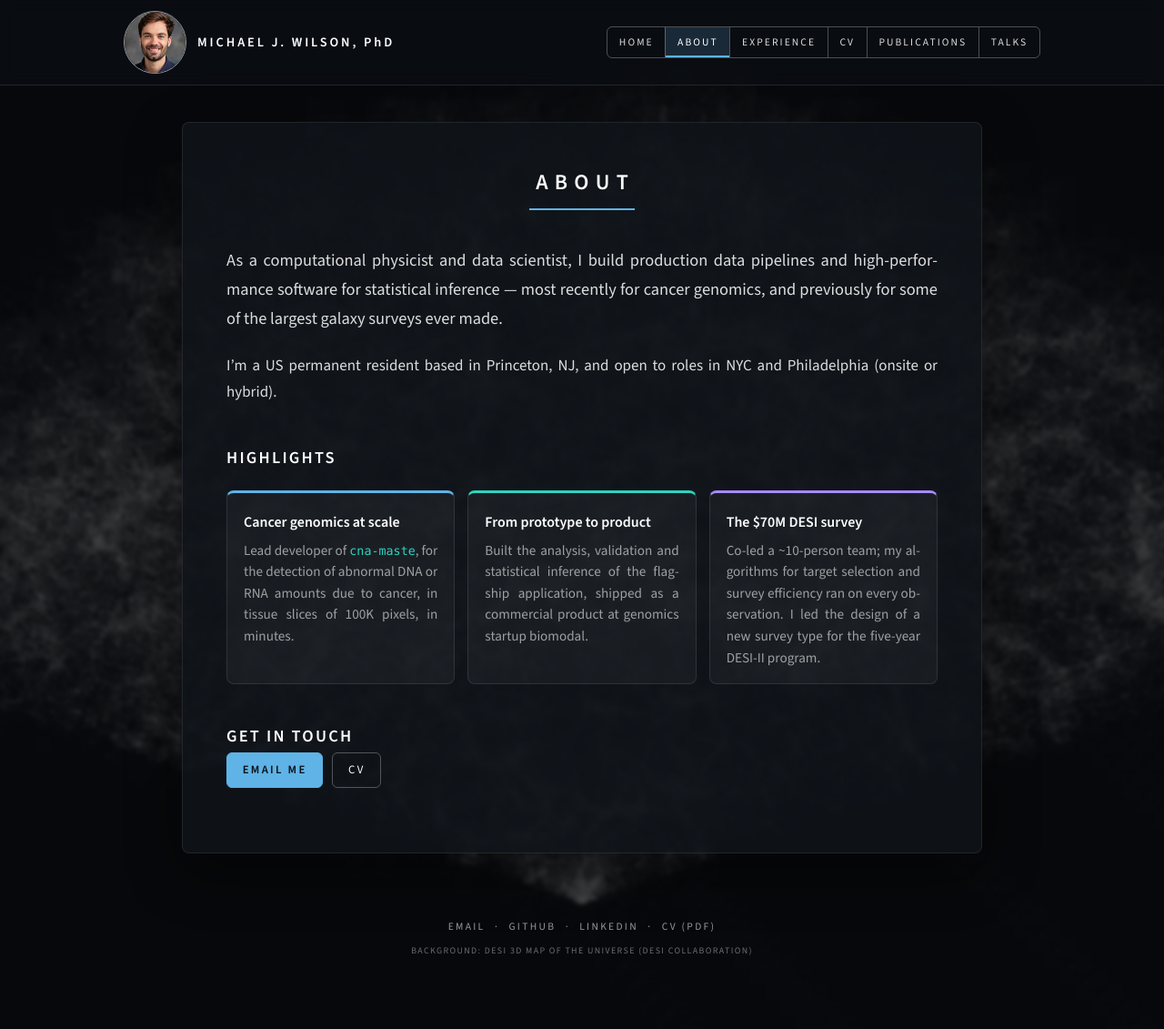
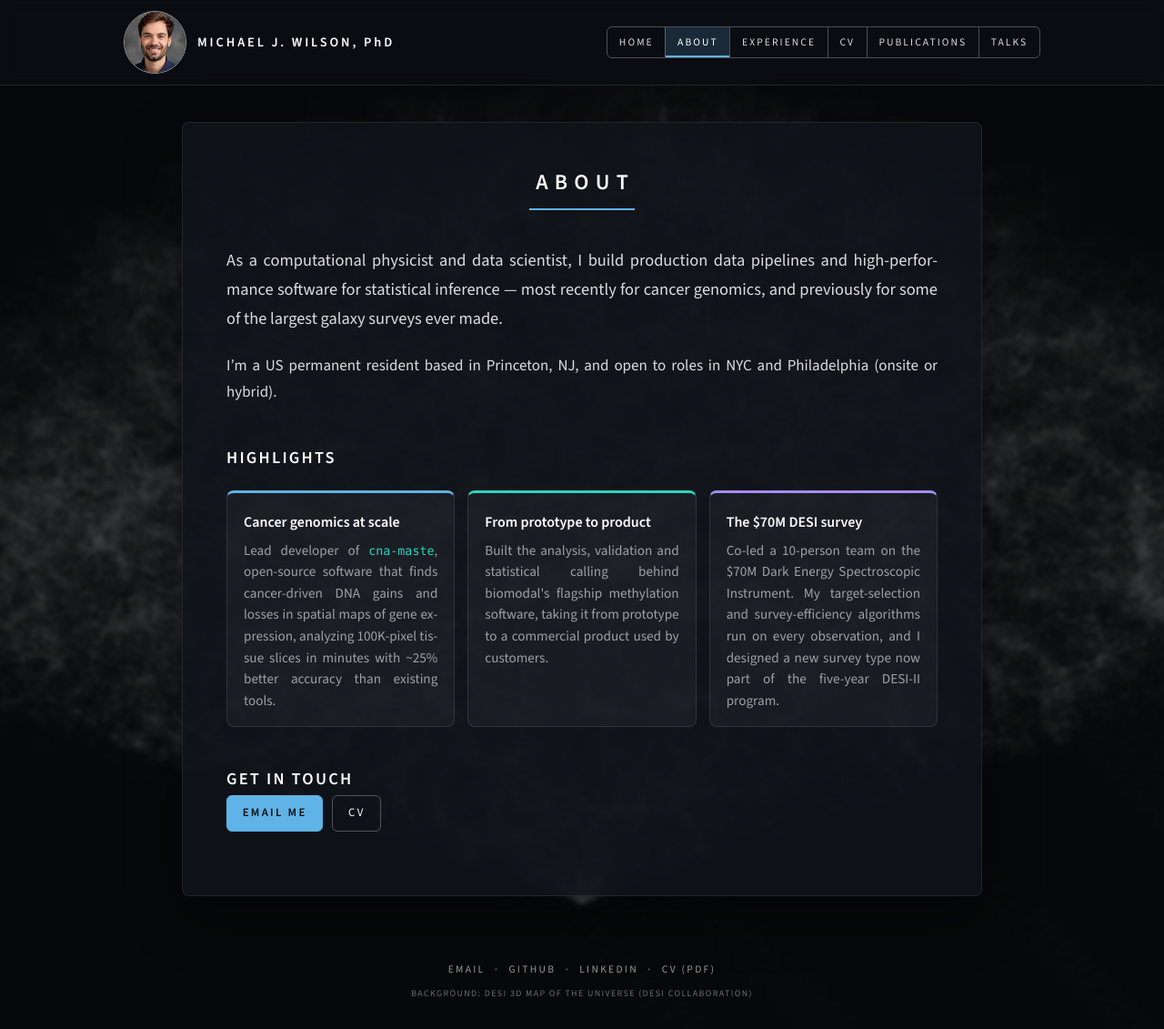
Before and after one commit to michaelJwilson/michaelJwilson.github.io, a Jekyll site: the page built from about.md, in a window 1280 px wide and 1131 px high. Shown: the whole window at 91% size. Built offline with Jekyll 4.4.1, drawn with Linux system fonts in a browser that asks for light colours.

Commit message:
About highlight cards: sharper wording; '~100K pixels' on Experience
Co-Authored-By: Claude Opus 5.5 <noreply@anthropic.com>
Claude-Session: https://claude.ai/code/session_01SiHqF3nmdqJf51uy6f9hsB

```diff
--- a/about.md
+++ b/about.md
@@ -13,15 +13,15 @@ I'm a US permanent resident based in Princeton, NJ, and open to roles in NYC and
 <div class="cards">
   <a class="card" style="--c: var(--accent)" href="{{ '/experience/#princeton' | relative_url }}">
     <h3>Cancer genomics at scale</h3>
-    <p>Lead developer of <code>cna-maste</code>, for the detection of abnormal DNA or RNA amounts due to cancer, in tissue slices of 100K pixels, in minutes.</p>
+    <p>Lead developer of <code>cna-maste</code>, open-source software that finds cancer-driven DNA gains and losses in spatial maps of gene expression, analyzing 100K-pixel tissue slices in minutes with ~25% better accuracy than existing tools.</p>
   </a>
   <a class="card" style="--c: var(--accent-2)" href="{{ '/experience/#biomodal' | relative_url }}">
     <h3>From prototype to product</h3>
-    <p>Built the analysis, validation and statistical inference of the flagship application, shipped as a commercial product at genomics startup biomodal.</p>
+    <p>Built the analysis, validation and statistical calling behind biomodal's flagship methylation software, taking it from prototype to a commercial product used by customers.</p>
   </a>
   <a class="card" style="--c: var(--accent-3)" href="{{ '/experience/#berkeley' | relative_url }}">
     <h3>The $70M DESI survey</h3>
-    <p>Co-led a ~10-person team; my algorithms for target selection and survey efficiency ran on every observation. I led the design of a new survey type for the five-year DESI-II program.</p>
+    <p>Co-led a 10-person team on the $70M Dark Energy Spectroscopic Instrument. My target-selection and survey-efficiency algorithms run on every observation, and I designed a new survey type now part of the five-year DESI-II program.</p>
   </a>
 </div>
 
```
Also changed, not shown: experience.md (+1 -1 lines).
